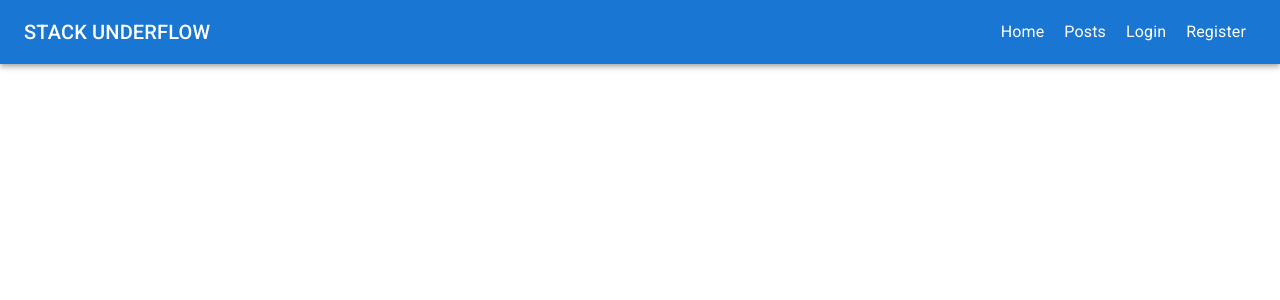
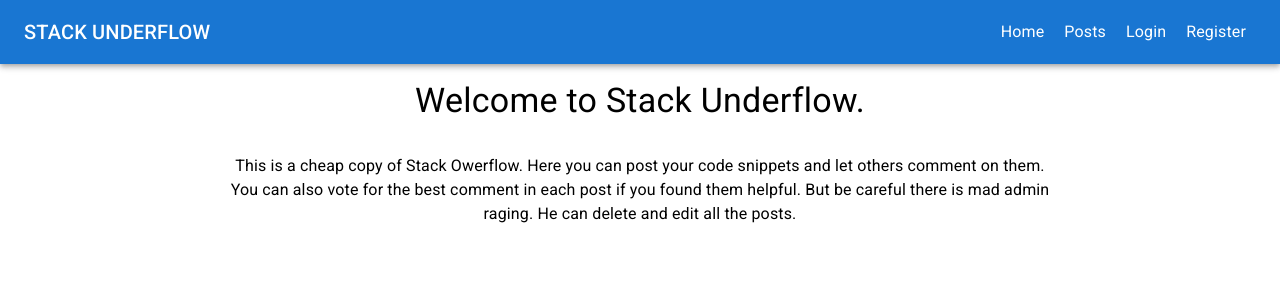
Before and after one commit to ViliRaunola/ProjectWebApp, a React (Create React App) app in the folder client/: page / in a window 1280 px wide. Shown: the top 300 px of the page. Built offline with nearby package versions, Linux system fonts and the light colour scheme.

Commit message:
Added to Home page

```diff
--- a/client/src/App.js
+++ b/client/src/App.js
@@ -8,6 +8,7 @@
 import CreatePost from './components/CreatePost';
 import PublicProfile from './components/PublicProfile'
 import {BrowserRouter as Router, Routes, Route} from 'react-router-dom';
+import Home from './components/Home';
 
 function App() {
   return (
@@ -18,7 +19,7 @@
 
       <Routes>
 
-        <Route path='/' element={<> <ResponsiveAppBar/> </>}></Route>
+        <Route path='/' element={<> <ResponsiveAppBar/> <Home/> </>}></Route>
         <Route path='/posts' element={<> <ResponsiveAppBar/> <Posts/> </>}></Route>
         <Route path='/post/:postId'  element={<> <ResponsiveAppBar/> <Post/> </>}></Route>
         <Route path='/profile' element={<> <ResponsiveAppBar/> <Profile/> </>}></Route>
--- /dev/null
+++ b/client/src/components/Home.js
@@ -0,0 +1,20 @@
+import { Container, Typography, Box } from "@mui/material"
+
+const Home = () => {
+    return (
+        <Container  sx={{display:'flex', flexDirection: 'column', alignItems: 'center'}}>
+            <Box sx={{maxWidth: '75%'}}>
+                <Typography variant='h4' color='headerPrimary' component='h1' padding={2}>
+                        Welcome to Stack Underflow.
+                </Typography>
+                <Typography variant='body1' color='primaryText' padding={2} sx={{wordWrap: 'break-word'}}>
+                        This is a cheap copy of Stack Owerflow. Here you can post your code snippets and let others comment on them.
+                        You can also vote for the best comment in each post if you found them helpful. But be careful there is mad admin raging. He can delete and edit all the posts.
+                </Typography>
+            </Box>
+
+        </Container>
+    )
+}
+
+export default Home
```
